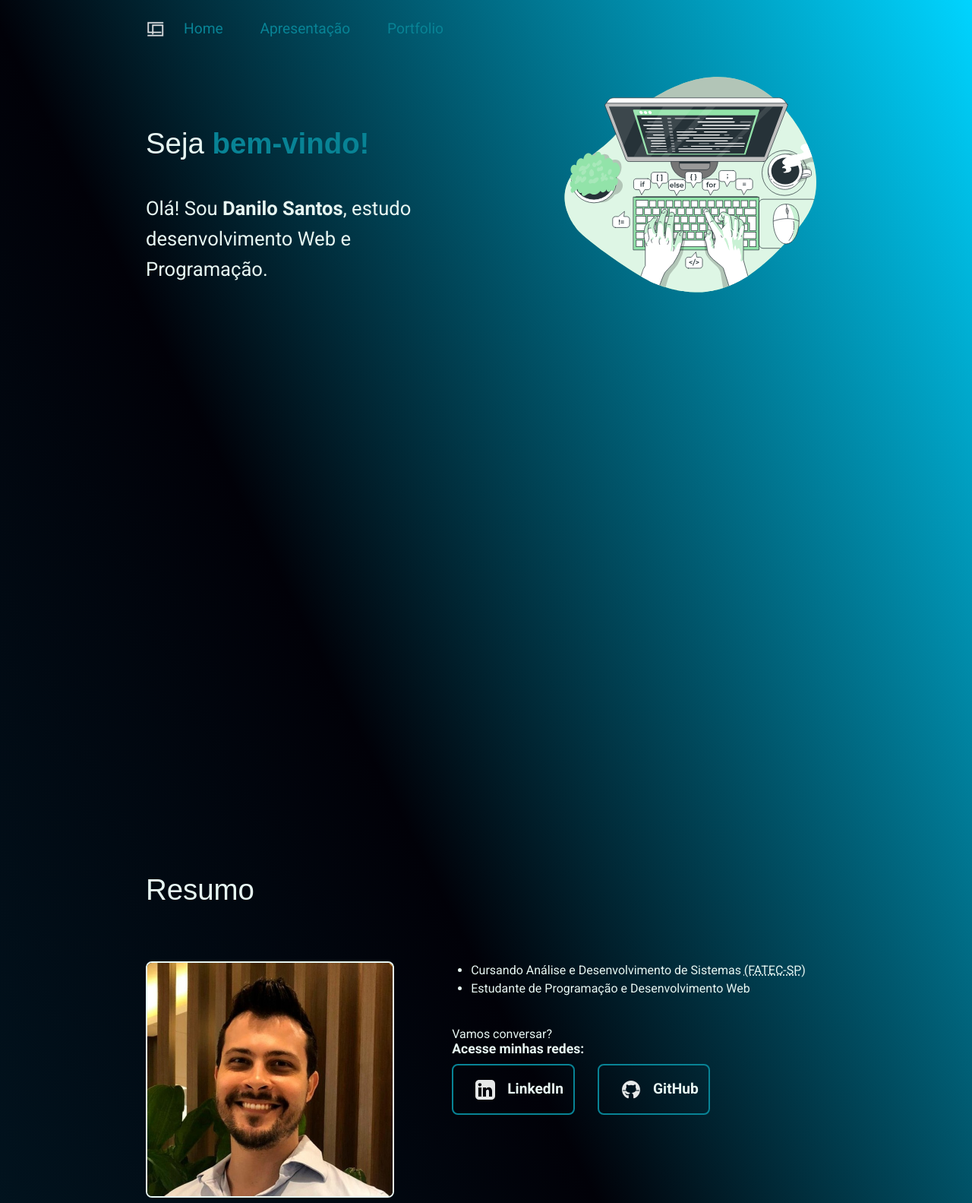
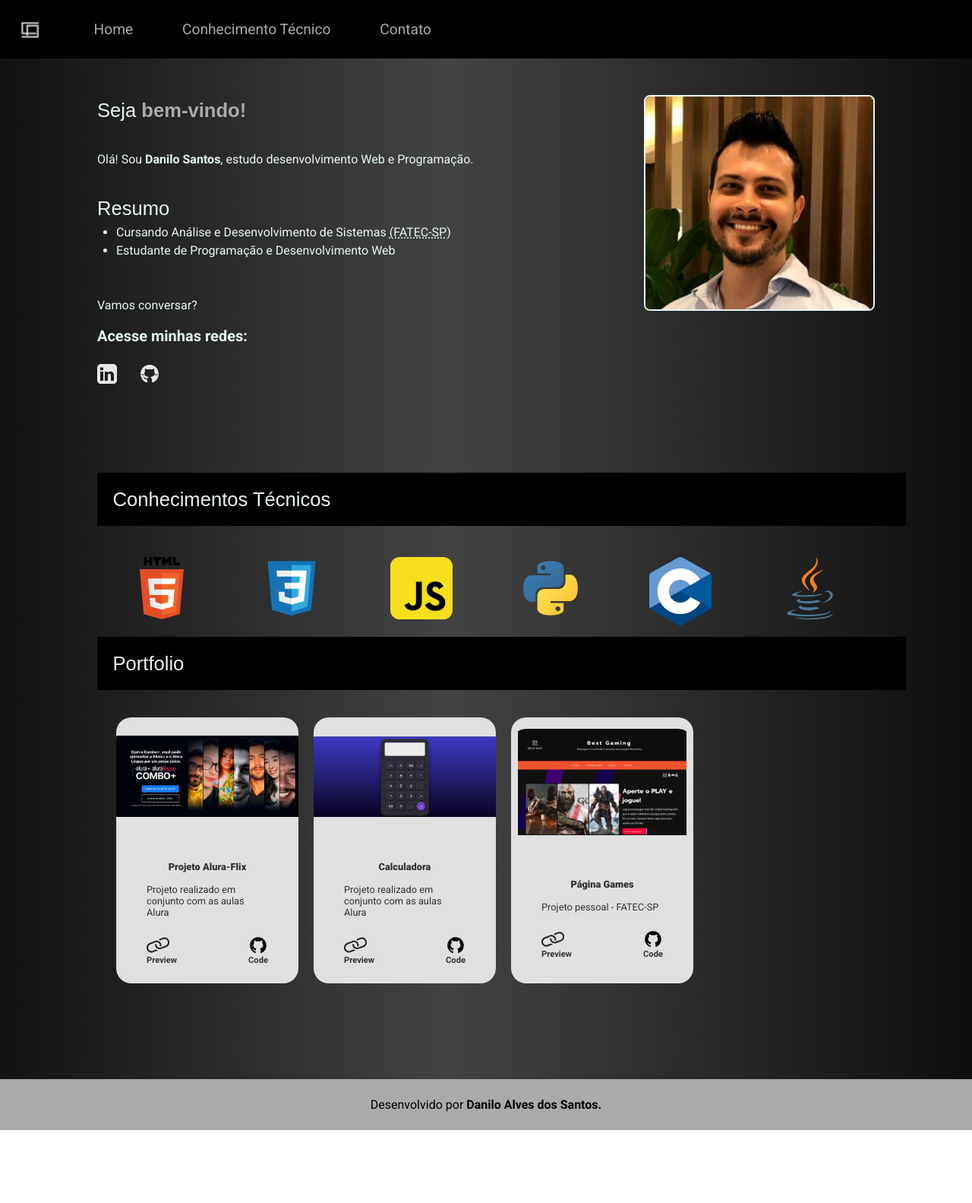
Before and after one commit to daniloadossantos/Pagina_Pessoal, a plain HTML site: page index.html in a window 1280 px wide. Shown: the top 1583 px of the page at 76% size. After the commit the page ends 1487 px from the top, so only its background shows below. Drawn offline with Linux system fonts and the light colour scheme; a web font is replaced by a local one.

Commit message:
Update_1_2024

```diff
--- a/index.html
+++ b/index.html
@@ -4,40 +4,31 @@
 		<meta charset="UTF-8" />
 		<meta http-equiv="X-UA-Compatible" content="IE=edge" />
 		<meta name="viewport" content="width=device-width, initial-scale=1.0" />
-		<title>Portfolio</title>
+		<title>Danilo Santos</title>
 		<link rel="stylesheet" href="./styles/style.css" />
 	</head>
 	<body>
 		<header class="header__main">
+			<img src="./assets/img/Prata transp.png" width="30px" height="26px">
 
 			<nav class="header__menu">
 				<a class="header__menu__link" href="#Home">Home</a>
-				<a class="header__menu__link" href="#About">Apresentação</a>
-				<a class="header__menu__link" href="#Portfolio">Portfolio</a>
+				<a class="header__menu__link" href="#About">Conhecimento Técnico</a>
+				<a class="header__menu__link" href="#Contato">Contato</a>
 			</nav>
 		</header>
-			<main class="introduction">
-				<section class="introduction__content">
-					<div id= "Home" class="container__introduction__presentation">
-						<div>
+
+			<main >
+				<section id= "Home" class="introduction__content">
+					<div class="container__introduction__presentation">
+						<div class="container__introduction">
+
 							<h1 class="introduction__title">Seja <strong class="featured__title">bem-vindo!</strong></h1>
-							<p class="introduction__text">
+							<p class="introduction__text"><br>
 							Olá! Sou <strong>Danilo Santos</strong>, estudo desenvolvimento Web e Programação. <br /><br />
-						</div>
 
-						<img src="./assets/img/dev_cpu.svg" alt="Ilutração Dev" class="dev__img"/>
-				</div>
-				</section>
-
-				<section class="introduction__presentation">
-					<h2 id="About" class="introduction__title">Resumo</h2>
-
-					<div class="container__introduction">
-						<div  class="container__introduction__photo">
-							<img src="./assets/img/perfil.jfif" alt="Foto perfil de Danilo" class="profile__photo"/>
-						</div>
-
-					<div class="summary">
+							<h2  class="introduction__title">Resumo</h2>
+							<div class="summary">
 						<ul class="brief__summary">
 							<li class="summary__item">Cursando Análise e Desenvolvimento de Sistemas <abbr title="Faculdade de Tecnologia de São Paulo">(FATEC-SP)</abbr></li>
 
@@ -45,27 +36,33 @@
 
 						</ul>
 
-						<br/><br/>Vamos conversar?
+						<br/>Vamos conversar?
 
 						<h2 class="introduction__links">Acesse minhas redes:</h2>
 
 						<div class="btn__link">
 							<a class="btn__link__social" href="https://www.linkedin.com/in/daniloasantos/">
-								<source srcset="./assets/icon/linkedin.png" media="(min-width: 1200px)">
+								<source srcset="./assets/icon/linkedin.png" media="(min-width: 1000px)">
 								<img src="./assets/icon/icons8-linkedin.svg" alt="logo Linkedin"/>
-								<p class="link__social__text">LinkedIn</p></a>
-
+							</a>
 							<a class="btn__link__social" href="https://github.com/daniloadossantos">
-								<source srcset="./assets/icon/github.png" media="(min-width: 1200px)">
+								<source srcset="./assets/icon/github.png" media="(min-width: 1000px)">
 								<img src="./assets/icon/icons8-github.svg" alt="logo GitHub"/>
-								<p class="link__social__text">GitHub</p></a>
+								</a>
 
 						</div>
+						</div>
 					</div>
+
+					<div>
+								<img src="./assets/img/perfil.jfif" alt="Foto perfil de Danilo" class="profile__photo" >
 					</div>
+
+
+				</div>
 				</section>
 
-				<section class="hard__skills">
+				<section id="About" class="hard__skills">
 					<div class="hard__skills container">
 						<h2 class="introduction__title">Conhecimentos Técnicos</h2>
 					</div>
@@ -76,18 +73,16 @@
 						<img src="./assets/icon/javascript-svgrepo-com.svg" class="img__hard__skills">
 						<img src="./assets/icon/python-svgrepo-com.svg" class="img__hard__skills">
 						<img src="./assets/icon/C_Programming_Language.svg" class="img__hard__skills">
+						<img src="./assets/icon/java-icon.svg" class="img__hard__skills">
 					</div>
-				</section>
 
-				<section id="Portfolio">
-						<div class="portfolio">
+					<div class="portfolio__content">
 							<h2 class="introduction__title">Portfolio</h2>
 						</div>
-						<div>
-							<h3>Em andamento...</h3>
-						</div>
-						<!--
-							<div class="card">
+
+					<div class="cards_total">
+
+						<div class="card">
 								<div class="card__image"></div>
 								<div class="card__descr-wrapper">
 
@@ -109,19 +104,49 @@
 
 
 
-	    					<div class="category">
-									<div>
-    						<div class="content__text__description">Projeto realizado em conjunto com as aulas Alura</div>
+	    					<div class="card">
+									<div class="card__image_1"></div>
+										<div class="card__descr-wrapper">
+											<p class="card__title">Calculadora</p>
+											<p class="card__description">Projeto realizado em conjunto com as aulas Alura</p>
+									<div class="card__links">
+										<div class="card__links links">
+										<img src="./assets/icon/preview.svg" alt="preview">
+										<a class="link__card" href="https://portfolio-seven-amber-35.vercel.app/" target="_blank">Preview</a>
+									</div>
 
-								<div class="card-image"></div>
-	    					<div class="category">
-									<a class="link__card" href="https://portfolio-seven-amber-35.vercel.app/" target="_blank">Calculadora</a>
-								<div>
-    						<div class="content__text__description">Projeto de calculadora funcional</div>
-							</div>
+									<div class="card__links links">
+										<img src="./assets/icon/icons8-github (1).svg" alt="logo GitHub">
+										<a class="link__card" href="hhttps://github.com/daniloadossantos/Desafios_Alura/tree/main/Calculadora" target="_blank">Code</a>
+									</div>
+								</div>
+								</div>
+								</div>
+
+
+						<div class="card">
+							<div class="card__image_2"></div>
+							<div class="card__descr-wrapper">
+
+											<p class="card__title">Página Games</p>
+											<p class="card__description">Projeto pessoal - FATEC-SP</p>
+									<div class="card__links">
+									<div class="card__links links">
+										<img src="./assets/icon/preview.svg" alt="preview">
+										<a class="link__card" href="https://projeto-pagina-web-fatec.vercel.app/" target="_blank">Preview</a>
+									</div>
+
+									<div class="card__links links">
+										<img src="./assets/icon/icons8-github (1).svg" alt="logo GitHub">
+										<a class="link__card" href="https://github.com/daniloadossantos/Projeto_PaginaWeb_Fatec" target="_blank">Code</a>
+									</div>
+								</div>
+								</div>
 								</div>
 							</div>
-				</section>-->
+					</div>
+				</section>
+
 			</main>
 
 		<footer id="footer__content">
--- a/styles/card.css
+++ b/styles/card.css
@@ -1,4 +1,5 @@
 .card {
+	margin:10px;
 	width: 240px;
 	height: 350px;
 	border-radius: 20px;
@@ -6,7 +7,6 @@
 	display: flex;
 	flex-direction: column;
 	transition: 0.4s;
-	position: relative;
 	justify-content: space-around;
 }
 
@@ -20,6 +20,26 @@
 	object-fit: contain;
 	border-radius: 20px 20px 0 0;
 	background-image: url("../assets/img/AluraFlix.jpg");
+	background-repeat: no-repeat;
+	background-position: center;
+	background-size: contain;
+}
+
+.card__image_1 {
+	height: 40%;
+	object-fit: contain;
+	border-radius: 20px 20px 0 0;
+	background-image: url("../assets/img/prvw_2.png");
+	background-repeat: no-repeat;
+	background-position: center;
+	background-size: contain;
+}
+
+.card__image_2 {
+	height: 40%;
+	object-fit: contain;
+	border-radius: 20px 20px 0 0;
+	background-image: url("../assets/img/prvw_1.png");
 	background-repeat: no-repeat;
 	background-position: center;
 	background-size: contain;
--- a/styles/rodape.css
+++ b/styles/rodape.css
@@ -3,7 +3,7 @@
 	font-size: var(--font-size-texto);
 	font-family: var(--font-secundaria);
 	font-weight: 400;
-	color: var(--cor-primaria);
+	color: #000;
 	text-align: center;
 	padding: 24px;
 	margin-top: 6%;
--- a/styles/style.css
+++ b/styles/style.css
@@ -5,21 +5,15 @@
 @import url("./card.css");
 
 :root {
-	--cor-primaria: linear-gradient(
-		63deg,
-		rgba(2, 45, 62, 1) 0%,
-		rgba(1, 1, 8, 1) 60%,
-		rgba(0, 212, 255, 1) 100%
-	);
+	--cor-primaria: linear-gradient(90deg, rgba(18,18,18,1) 0%, rgba(67,67,68,1) 46%, rgba(14,14,14,1) 100%);
 	--cor-secundaria: #e7f6f2;
-	--cor-terciaria: #088395;
-	--cor-hover: #064663;
+	--cor-terciaria: #aaaaaa;
+	--cor-hover: #156b92;
 
 	--font-primaria: "Tektur", sans-serif;
 	--font-secundaria: "Roboto", sans-serif;
 
-	--font-size-titulo: 2.4rem;
-	--font-size-introducao: 1.6rem;
+	--font-size-titulo: 1.6rem;
 	--font-size-texto: 1rem;
 	--font-size-menu: 1.2rem;
 	--font-size-descricao: 0.9rem;
@@ -41,7 +35,8 @@ body {
 	background: var(--cor-primaria);
 	box-sizing: border-box;
 	color: var(--cor-secundaria);
-	font-family: var(--font-primaria);
+	font-family: var(--font-secundaria);
+	font-size: var(--font-size-texto);
 }
 
 header {
@@ -49,46 +44,49 @@ header {
 	top: 0;
 	left: 0;
 	width: 100%;
+	background-color: #000;
 }
 
-section {
-	height: 100vh;
-	width: 100%;
+header > img {
+	padding:2%;
+
 }
 
+
 .header__main {
-	padding: 2% 0% 0% 15%;
 	display: flex;
 	justify-content: flex-start;
 }
 
 .header__menu {
-	display: flex;
-	justify-content: space-between;
-	gap: 20%;
-	padding-left: 50px;
-	background: url("../assets/img/Prata\ transp.png") no-repeat;
+	display:flex;
+	align-items: center;
+	width:70%;
 }
 
 .header__menu__link:hover {
-	text-decoration: underline;
-	color: var(--cor-secundaria);
+	text-decoration: none;
+	background-color: var(--cor-secundaria);
+	color:#000;
 }
 
 .header__menu__link {
-	font-family: var(--font-secundaria);
 	font-size: var(--font-size-menu);
+	gap: 20%;
+	padding:2.5%;
+	margin-left:20px;
+	align-items: center;
 	font-weight: 400;
 	color: var(--cor-terciaria);
 	text-decoration: none;
 }
 
-.introduction {
+main {
 	display: flex;
-	padding: 5% 15%;
+	padding: 5% 10%;
 	align-items: center;
 	justify-content: space-between;
-	gap: 82px;
+	gap: 40px;
 	flex-direction: column;
 }
 
@@ -96,18 +94,23 @@ section {
 	width: 100%;
 	display: flex;
 	flex-direction: column;
-	height: 100vh;
+	padding: 6%;
 }
 
-.dev__img {
-	width: 40%;
+.profile__photo {
+	width: 300px;
+	height:280px;
+	display:block;
+	margin:auto;
+	border: 2px solid;
+	border-radius: 8px;
 }
 
 .container__introduction__presentation {
 	display: flex;
 	flex-direction: row;
 	align-items: flex-start;
-	height: 100vh;
+	line-height: 2.5rem;
 }
 
 .featured__title {
@@ -115,29 +118,47 @@ section {
 	font-weight: 600;
 }
 
+.container__introduction{
+	display: block;
+	width: 790px;
+	padding-right:8%;
+}
+
 .introduction__title {
 	font-family: var(--font-primaria);
 	font-size: var(--font-size-titulo);
 	font-weight: 500;
-	margin: 8% 0;
-	padding-top: 60px;
 }
 
 .introduction__text {
-	font-size: var(--font-size-introducao);
-	font-family: var(--font-secundaria);
-	width: 80%;
-	line-height: 2.5rem;
+	line-height: 1.85rem;
 }
 
-#About {
-	display: block;
+.introduction__links{
+	font-size: 1.25rem;
+
 }
 
-.container__introduction {
+.btn__link {
 	display: flex;
 	flex-direction: row;
+	justify-content: flex-start;
+	align-items: center;
+	gap: 30px;
+	margin-top: 10px;
+
+
 }
+
+.btn__link__social {
+	text-align: center;
+	padding-top: 1%;
+	font-size: .8em;
+	text-decoration: none;
+	color: var(--cor-secundaria);
+	font-weight: 600;
+}
+
 
 .introduction__presentation {
 	margin: 5% 0;
@@ -151,62 +172,18 @@ section {
 	width: 45%;
 }
 
-.profile__photo {
-	width: 80%;
-	border: 2px solid;
-	border-radius: 8px;
-}
-
 .brief__summary,
 .ordered__item {
 	margin-left: 25px;
 	line-height: 1.5rem;
 }
 
-.btn__link {
-	display: flex;
-	flex-direction: row;
-	justify-content: flex-start;
-	align-items: center;
-	gap: 30px;
-	margin-top: 10px;
-}
-
-.introduction__links {
-	font-size: 1.1em;
-	font-family: var(--font-secundaria);
-	font-weight: 600;
-}
-
-.btn__link__social {
-	/* background-color: #22d4fd; */
-	display: flex;
-	justify-content: center;
-	gap: 16px;
-	width: auto;
-	text-align: center;
-	border-radius: 8px;
-	border: 2px solid var(--cor-terciaria);
-	padding: 18.5px 13px;
-	font-size: 1.2em;
-	text-decoration: none;
-	color: var(--cor-secundaria);
-	font-family: var(--font-secundaria);
-	font-weight: 600;
-}
-
-.btn__link__social:hover {
-	background-color: var(--cor-hover);
-}
-
-#portfolio__container {
-	display: flex;
-	flex-direction: column;
-	width: 100%;
-}
 
 .hard__skills .container {
 	display: flex;
+	padding:2%;
+	background-color: #000;
+	width:100%;
 }
 
 .hard__skills__title {
@@ -225,10 +202,38 @@ section {
 	width: 8%;
 }
 
-.portfolio {
+#Porfolio{
+	display: block;
+
+}
+
+.portfolio{
+	display:flex-row;
+}
+
+.portfolio__content {
+	margin-top:15px;
 	display: flex;
-	justify-content: start;
+	padding:2%;
+	background-color: #000;
+	width:100%;
 }
+
+.cards_total{
+	display:flex;
+}
+
+.cards_total {
+	padding:1% 0;
+	margin: 15px;
+	display:flex-row;
+	height:320px;
+}
+
+
+
+
+
 
 @media screen and (max-width: 1024px) {
 	.header__main {
```
Also changed, not shown: assets/icon/java-icon.svg (added), assets/icon/java-vertical.svg (added), assets/img/prvw_1.png (added), assets/img/prvw_2.png (added).
